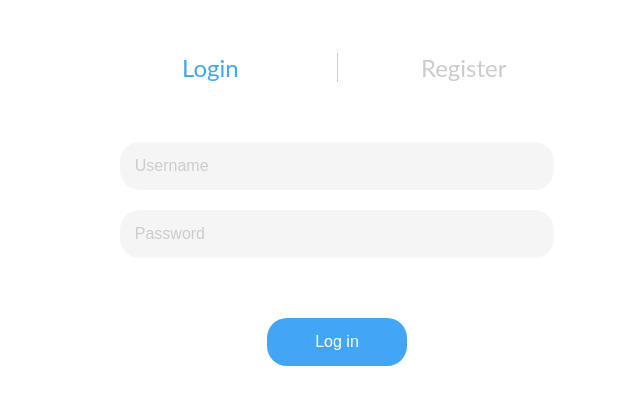
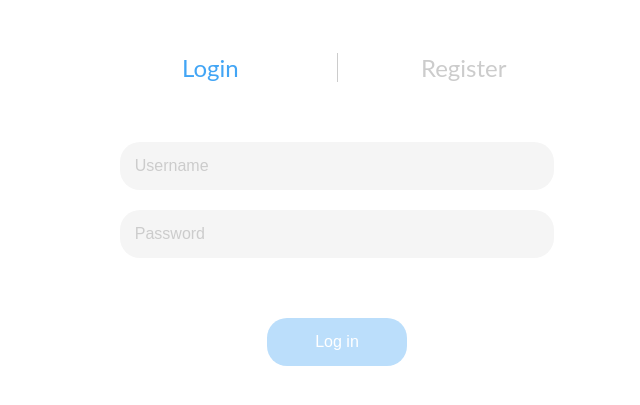
Before and after one commit to nemanjagajic/react-boilerplate, a React (Create React App) app: page /auth in a window 1280 px wide. Shown: the part 135-540 px from the top of the page, without its empty margins (303-943 px from the left). Built offline with nearby package versions, Linux system fonts and the light colour scheme.

Commit message:
auth form minor improvement

```diff
--- a/src/store/auth/sagas/authSaga.js
+++ b/src/store/auth/sagas/authSaga.js
@@ -4,7 +4,7 @@ import { setUser } from '../authActions'
 
 export function* register({ payload }) {
   try {
-    yield call(authService.register, payload)
+    yield call(authService.register, payload.userData)
     yield call(logIn, { payload })
   } catch (e) {
     console.log(e)
@@ -13,7 +13,6 @@ export function* register({ payload }) {
 
 export function* logIn({ payload }) {
   try {
-    console.log(payload)
     const userData = payload.userData
     const { data } = yield call(authService.logIn, userData)
     localStorage.setItem('token', data.token)
--- a/src/styles/auth.scss
+++ b/src/styles/auth.scss
@@ -63,5 +63,10 @@
       cursor: pointer;
       font-size: 16px;
     }
+
+    .disabled {
+      background-color: #BBDEFB;
+      cursor: not-allowed;
+    }
   }
 }
--- a/src/views/auth/Login.js
+++ b/src/views/auth/Login.js
@@ -16,7 +16,8 @@ const Login = () => {
   const isValid = () => userData.username.length
     && userData.password.length >= 8
 
-  const handleLogin = () => {
+  const handleLogin = e => {
+    e.preventDefault()
     dispatch(logIn({ userData, navigateHome }))
   }
 
@@ -25,7 +26,7 @@ const Login = () => {
   }
 
   return (
-    <div className={'content'}>
+    <form className={'content'}>
       <input
         className={'input'}
         onChange={onChange}
@@ -41,8 +42,15 @@ const Login = () => {
         type={'password'}
         value={userData.password}
       />
-      <button className={'button centered'} disabled={!isValid()} onClick={handleLogin}>Log in</button>
-    </div>
+      <input
+        type={'submit'}
+        value={'Log in'}
+        className={'button centered '  + (!isValid() && 'disabled')}
+        disabled={!isValid()}
+        onClick={handleLogin}
+        onSubmit={handleLogin}
+      />
+    </form>
   )
 }
 
--- a/src/views/auth/Register.js
+++ b/src/views/auth/Register.js
@@ -1,9 +1,11 @@
 import React, { useState } from 'react'
 import { useDispatch } from 'react-redux'
 import { register } from "../../store/auth/authActions";
+import { useHistory } from 'react-router'
 
 const Register = () => {
   const dispatch = useDispatch()
+  const history = useHistory()
   const [userData, setUserData] = useState({ username: '', password: '' })
 
   const onChange = e => {
@@ -14,12 +16,17 @@ const Register = () => {
   const isValid = () => userData.username.length
     && userData.password.length >= 8
 
-  const handleRegister = () => {
-    dispatch(register(userData))
+  const handleRegister = e => {
+    e.preventDefault()
+    dispatch(register({ userData, navigateHome }))
+  }
+
+  const navigateHome = () => {
+    history.push('/')
   }
 
   return (
-    <div className={'content'}>
+    <form className={'content'}>
       <input
         className={'input'}
         placeholder={'Username'}
@@ -35,8 +42,15 @@ const Register = () => {
         type={'password'}
         onChange={onChange}
       />
-      <button className={'button'} disabled={!isValid()} onClick={handleRegister}>Register</button>
-    </div>
+      <input
+        type={'submit'}
+        value={'Register'}
+        className={'button centered ' + (!isValid() && 'disabled')}
+        disabled={!isValid()}
+        onClick={handleRegister}
+        onSubmit={handleRegister}
+      />
+    </form>
   )
 }
 
```
